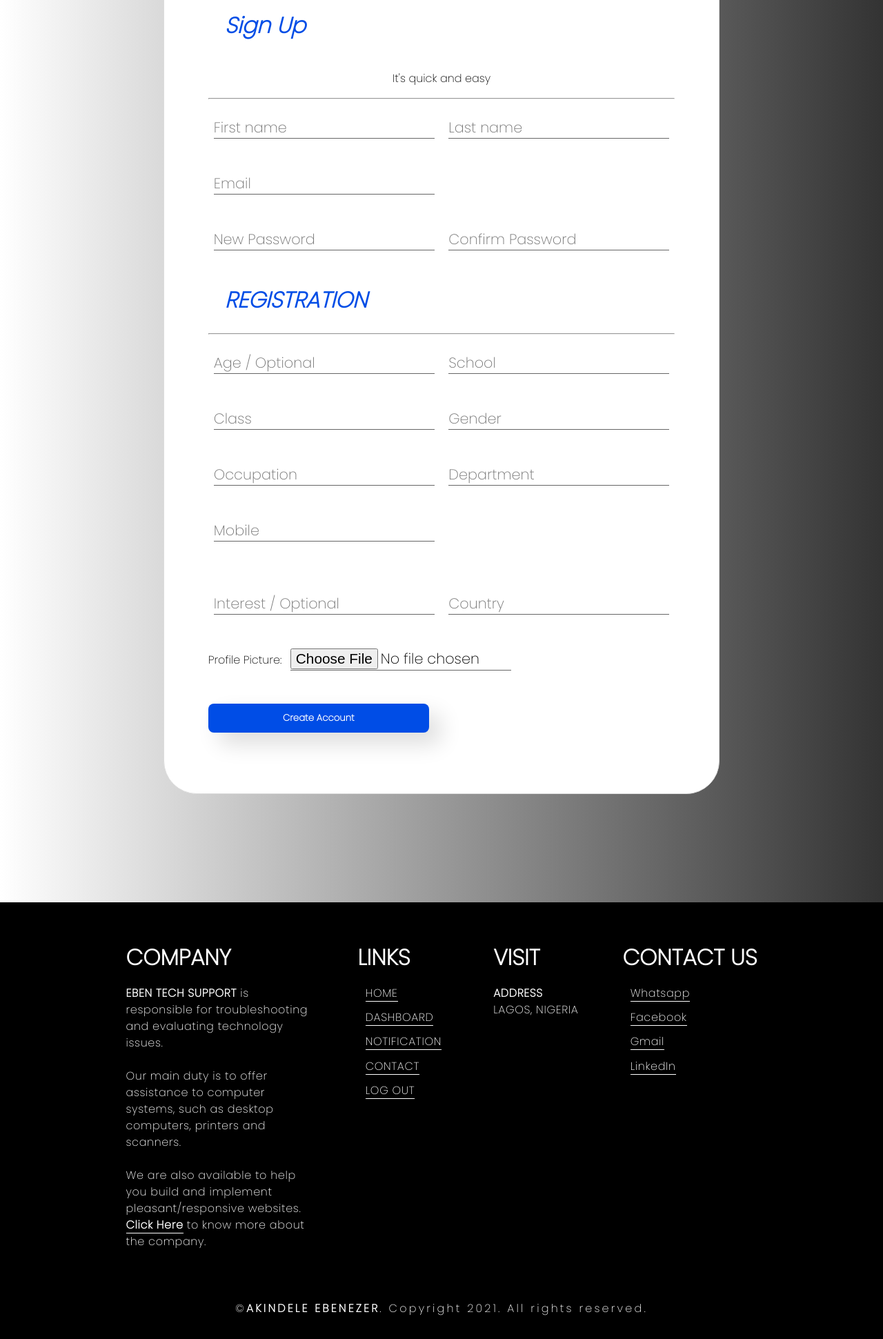
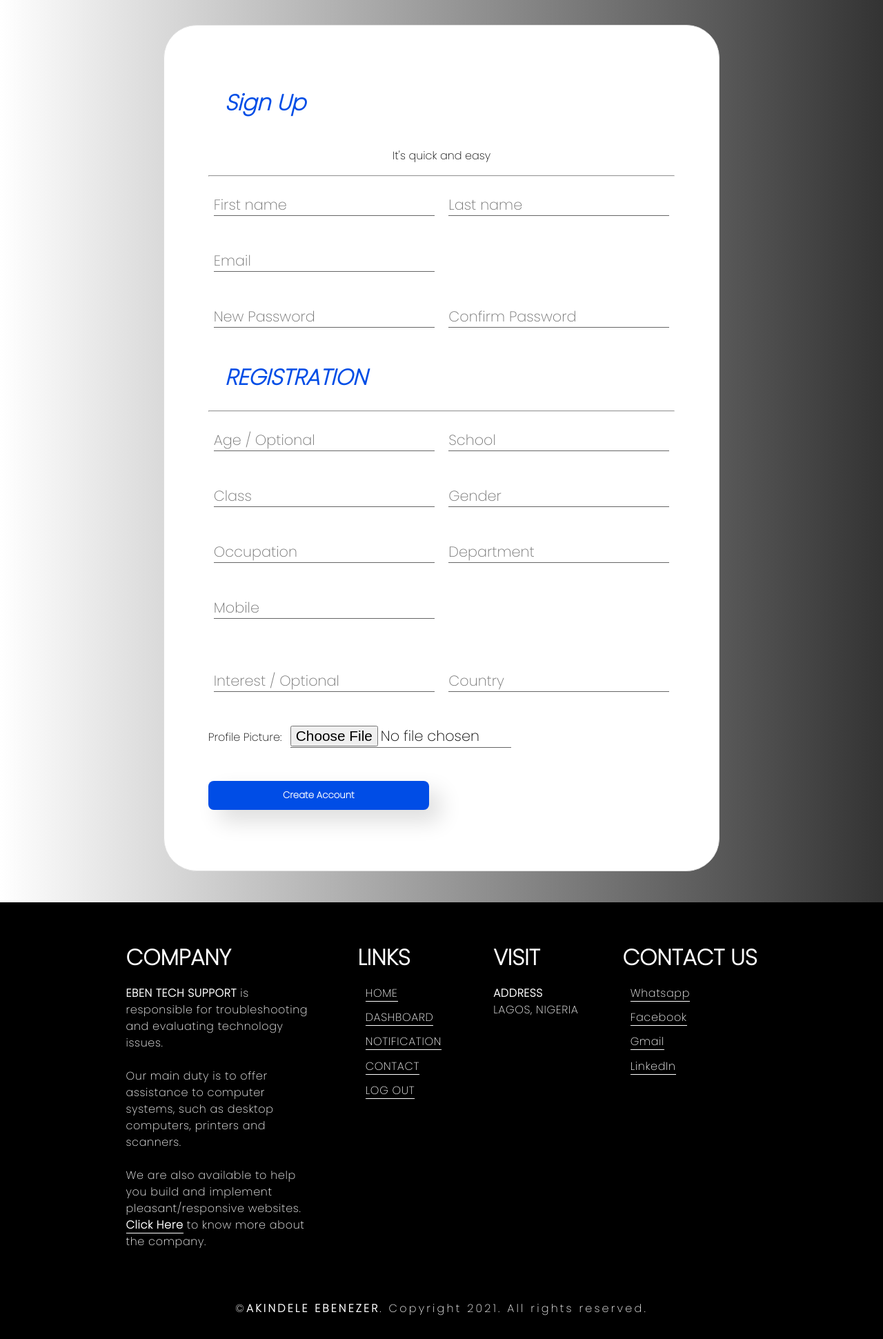
Before and after one commit to Akindele-Ebenezer/eben-techsupport, a PHP site: page /sign-up.php in a window 1280 px wide. Shown: the part 132-2073 px from the top of the page at 69% size. Run offline with PHP 8.4, Linux system fonts and the light colour scheme.

Commit message:
Create sign-up.php

```diff
--- a/sign-up.php
+++ b/sign-up.php
@@ -13,6 +13,10 @@
 
 		input {
 			margin-inline: .5rem;
+		}
+
+		#sign-up-content {
+			transform: translateY(7rem);
 		}
 	</style>
 </head>
```
